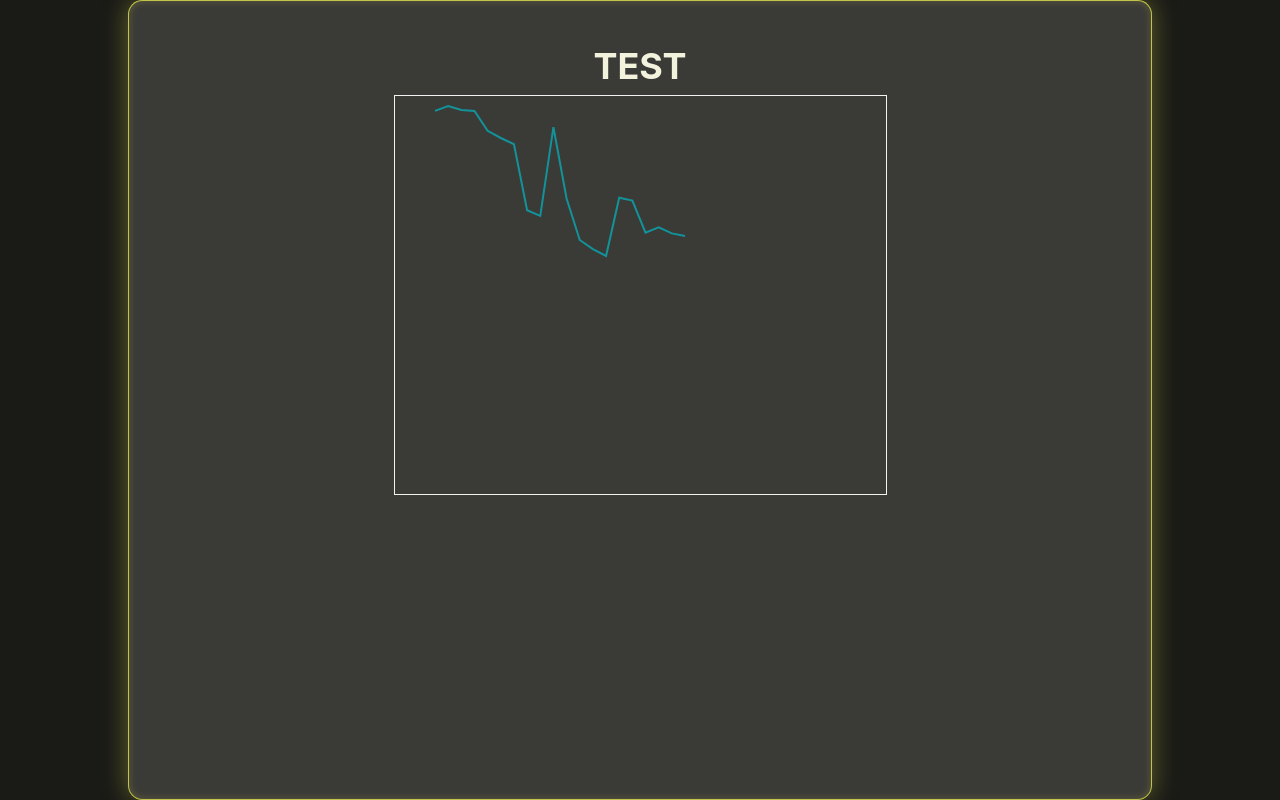
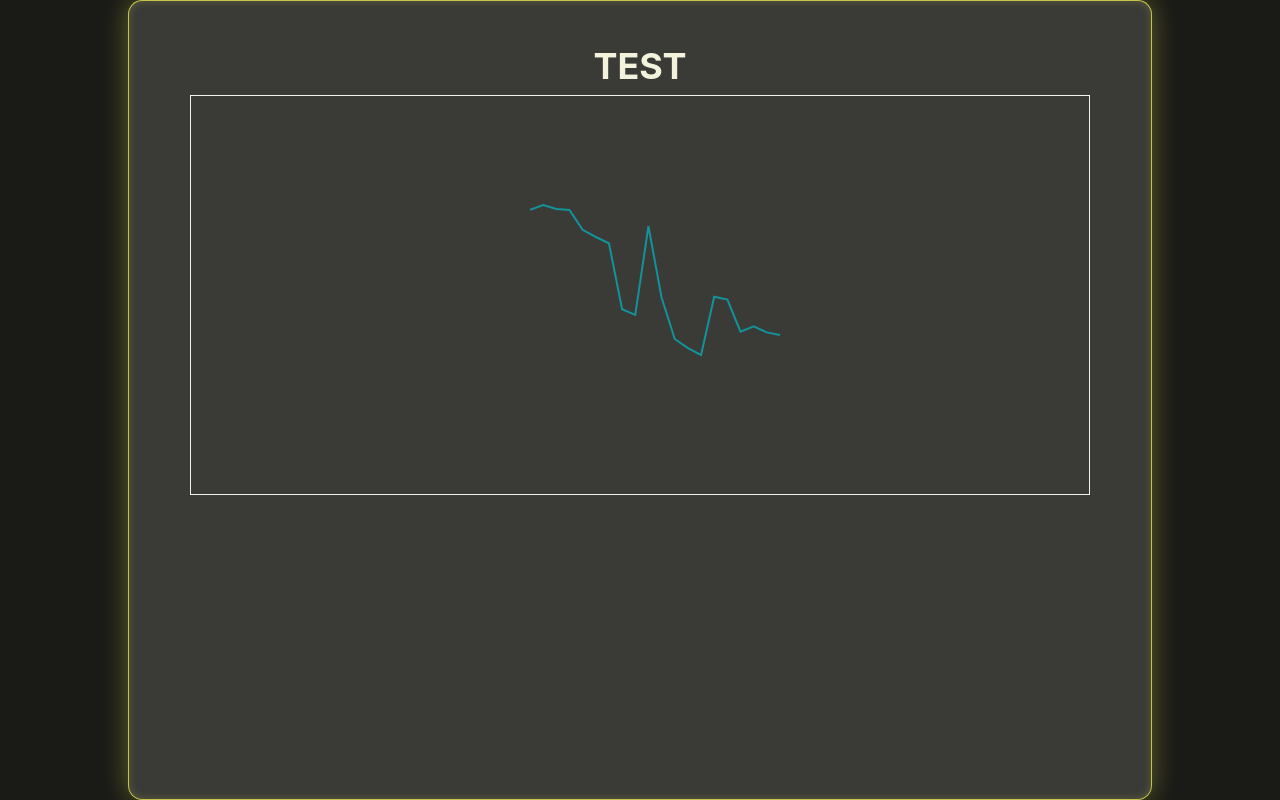
Before and after one commit to RediChen/StonksVisualization, a React (Create React App) app: page / in a window 1280 px wide. Built offline with nearby package versions, Linux system fonts and the light colour scheme.

Commit message:
調整 demo 用的單螢幕格局
放大顯示範圍

```diff
--- a/src/style/style.css
+++ b/src/style/style.css
@@ -115,26 +115,9 @@ body {
 
 .panel .wrap .monitor {
   margin-bottom: 5rem;
-  width: 80%;
-  height: 50vh;
+  width: 900px;
+  height: 400px;
   border: 1px solid #f2f2f2;
-}
-
-@media screen and (min-width: 992px) {
-  .panel .wrap .monitor {
-    -ms-flex-preferred-size: 50%;
-        flex-basis: 50%;
-  }
-}
-
-.panel .wrap .monitor > .rv-xy-plot {
-  width: 100% !important;
-  height: 100% !important;
-}
-
-.panel .wrap .monitor > .rv-xy-plot > svg {
-  width: 100%;
-  height: 100%;
 }
 
 .center, #root, .panel .wrap .monitor {
--- a/src/style/style.sass
+++ b/src/style/style.sass
@@ -34,18 +34,17 @@ body
         justify-content: space-around
         .monitor
             margin-bottom: 5rem
-            width: 80%
-            height: 50vh
+            //todo RESPONSIVE SIZE 待研究
+            width: 900px
+            height: 400px
             border: 1px solid #f2f2f2
             @extend .center
-            @include rwd-for($from: 'lg')
-                flex-basis: 50%
-            & > .rv-xy-plot
-                width: 100% !important
-                height: 100% !important
-            & > .rv-xy-plot > svg
-                width: 100%
-                height: 100%
+            // & > .rv-xy-plot
+            //     width: 100% !important
+            //     height: 100% !important
+            // & > .rv-xy-plot, & > .rv-xy-plot > svg
+            //     width: 100%
+            //     height: 100%
 
 // TEMP END
 
```
